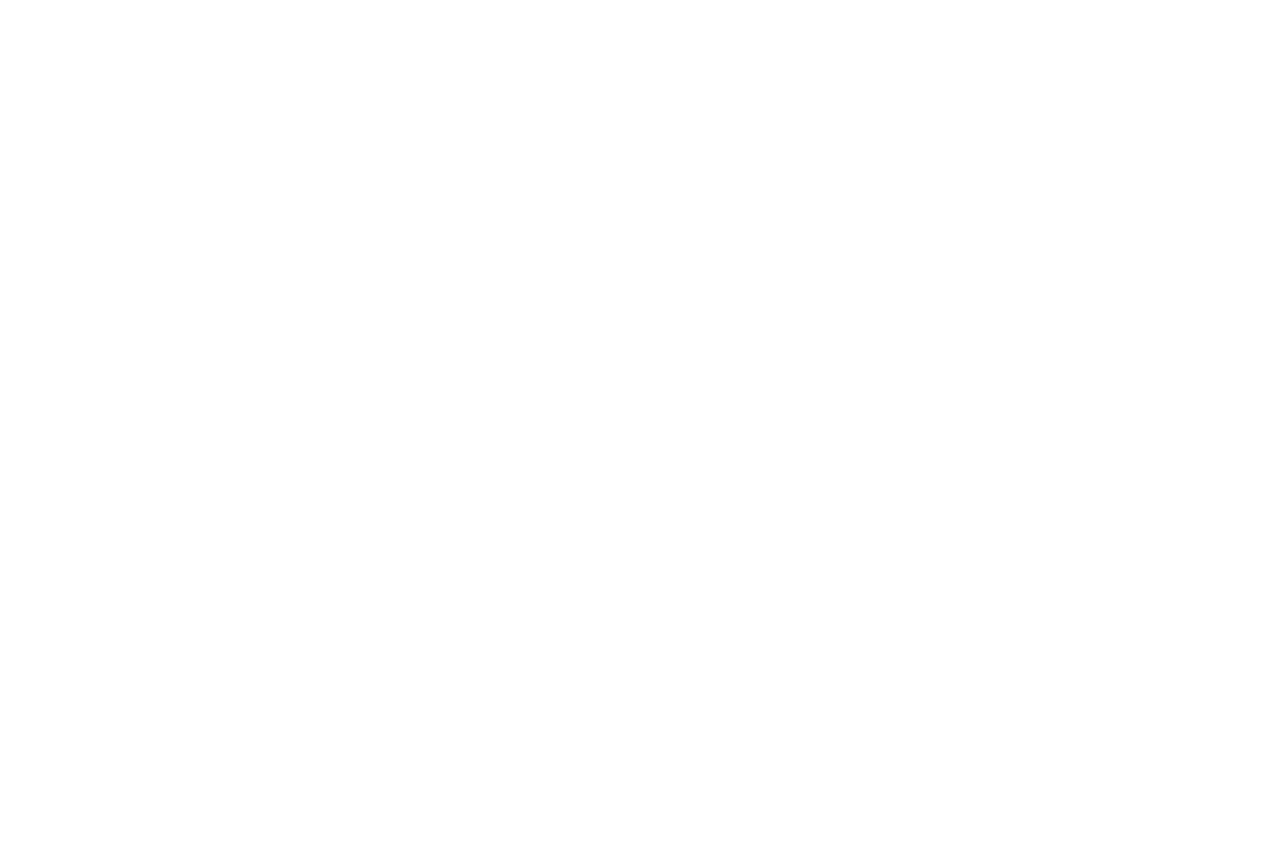
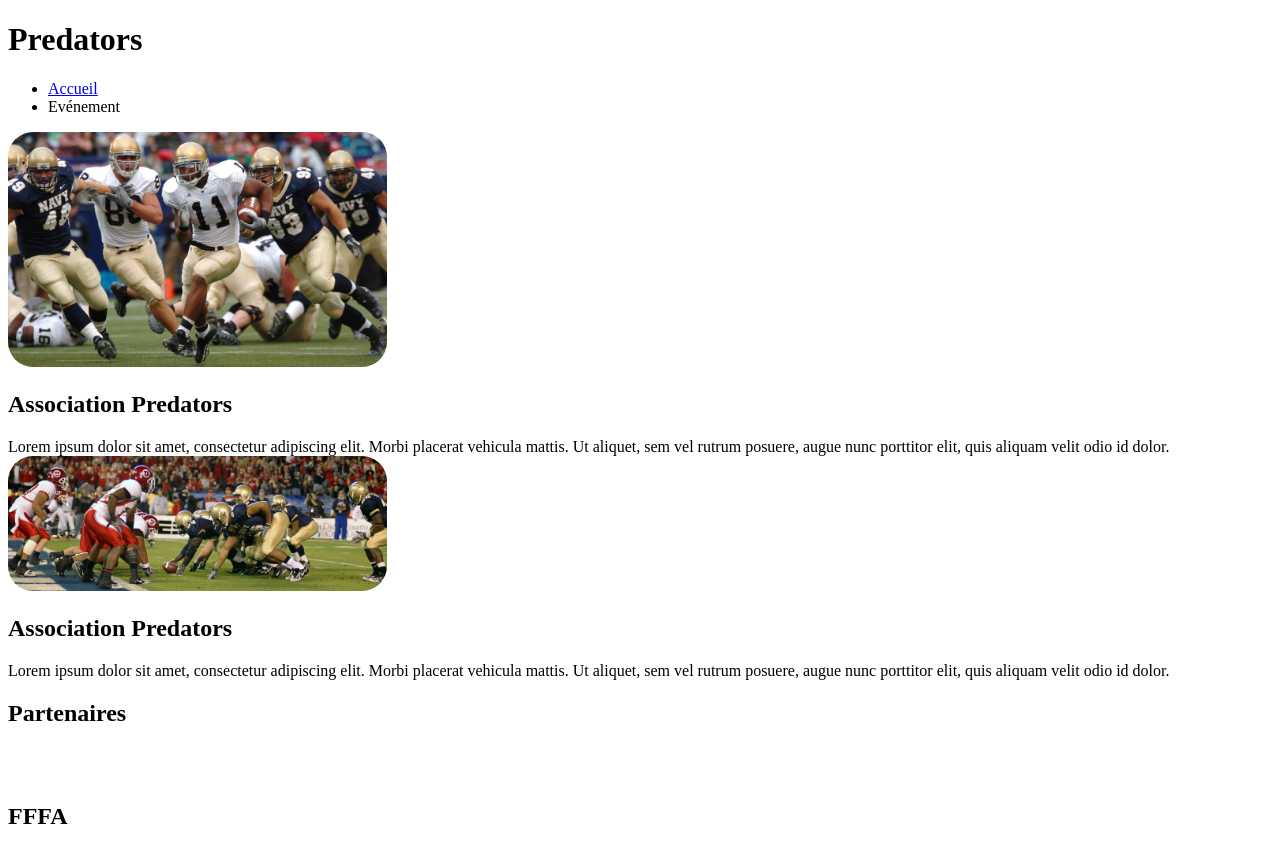
Before and after one commit to Yan314/eval, a plain HTML site: page evenement.html in a window 1280 px wide. Before the commit the page ends 800 px from the top, so only its background shows below. Drawn offline with Linux system fonts and the light colour scheme.

Commit message:
page evenments

```diff
--- a/evenement.html
+++ b/evenement.html
@@ -0,0 +1,70 @@
+<!DOCTYPE html>
+<html lang="fr">
+<head>
+  <meta charset="UTF-8">
+  <meta http-equiv="X-UA-Compatible" content="IE=edge">
+  <meta name="viewport" content="Association de football américain, flag football et cheerleading">
+  <link rel="stylesheet" href="style.css">
+  <title>Predators</title>
+</head>
+<body>
+  <header>
+    <h1>Predators</h1>
+  </header>
+  <nav>
+    <ul class="navbar">
+      <li>
+        <a href="../index.html">Accueil</a>
+      </li>
+      <li>Evénement</li>
+    </ul>
+  </nav>
+  <div class="content">
+
+    <div class="block advert clickable">
+      <img
+        src="foot1.jpg"
+        style="max-width: 30%; border-radius: 25px;"
+      />
+      <div>
+        <h2>Association Predators</h2>
+        Lorem ipsum dolor sit amet, consectetur adipiscing elit. Morbi
+        placerat vehicula mattis. Ut aliquet, sem vel rutrum posuere, augue
+        nunc porttitor elit, quis aliquam velit odio id dolor.
+      </div>
+    </div>
+    <div class="block advert clickable">
+      <img
+        src="footbg.jpg"
+        style="max-width: 30%; border-radius: 25px;"
+      />
+      <div>
+        <h2>Association Predators</h2>
+        Lorem ipsum dolor sit amet, consectetur adipiscing elit. Morbi
+        placerat vehicula mattis. Ut aliquet, sem vel rutrum posuere, augue
+        nunc porttitor elit, quis aliquam velit odio id dolor.
+      </div>
+    </div>
+  </div>
+  <footer>
+    <div>
+      <h2 class="img-title">Partenaires</h2>
+      <div class="clickable">
+        <img
+          src=""
+          class="block"
+        />
+      </div>
+    </div>
+    <div class="clickable">
+      <img
+        src=""
+        class="block"
+      />
+    </div>
+    <div class="clickable">
+      <h2 class="img-title">FFFA</h2>
+    </div>
+  </footer>
+</body>
+</html>
```
Also changed, not shown: index.html (+1 -3 lines), 1 other file.
